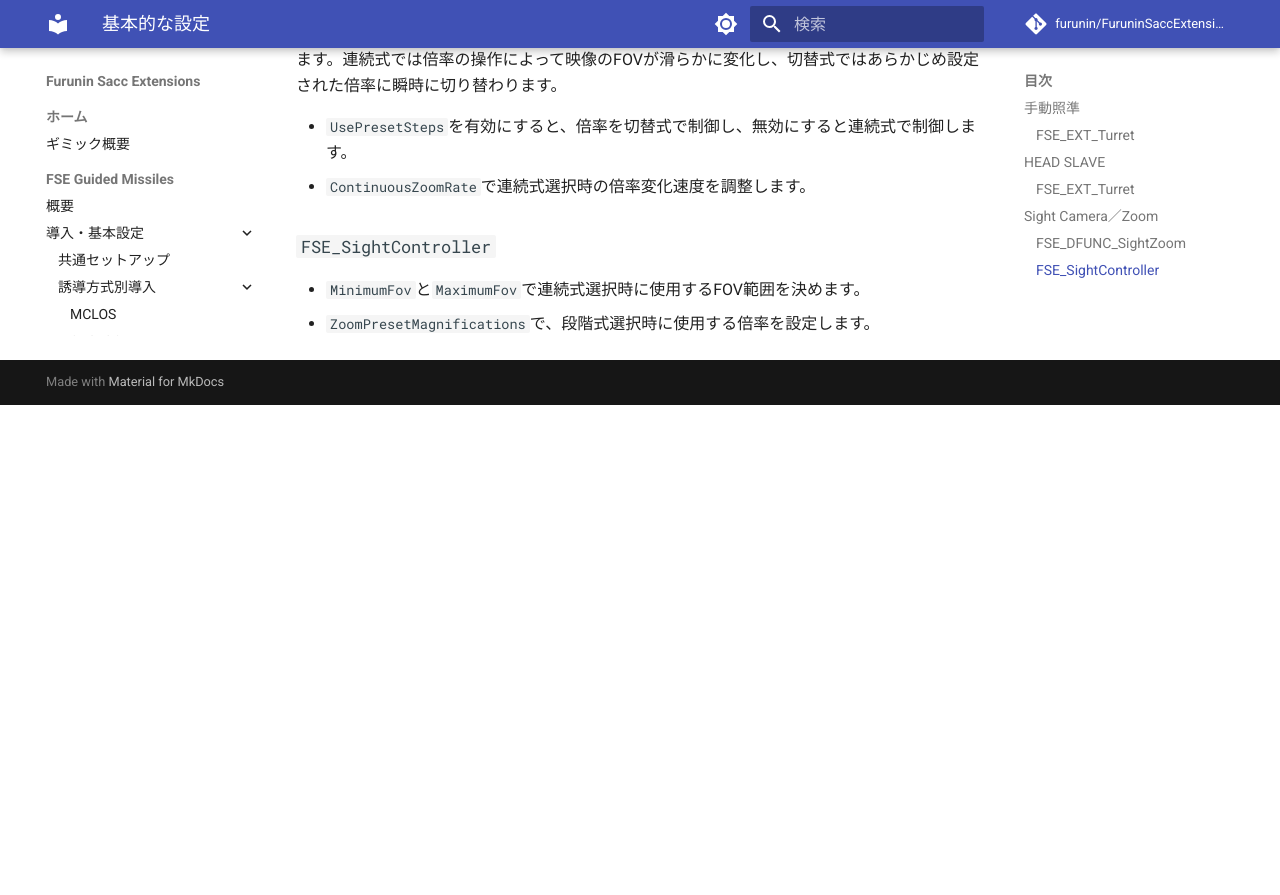
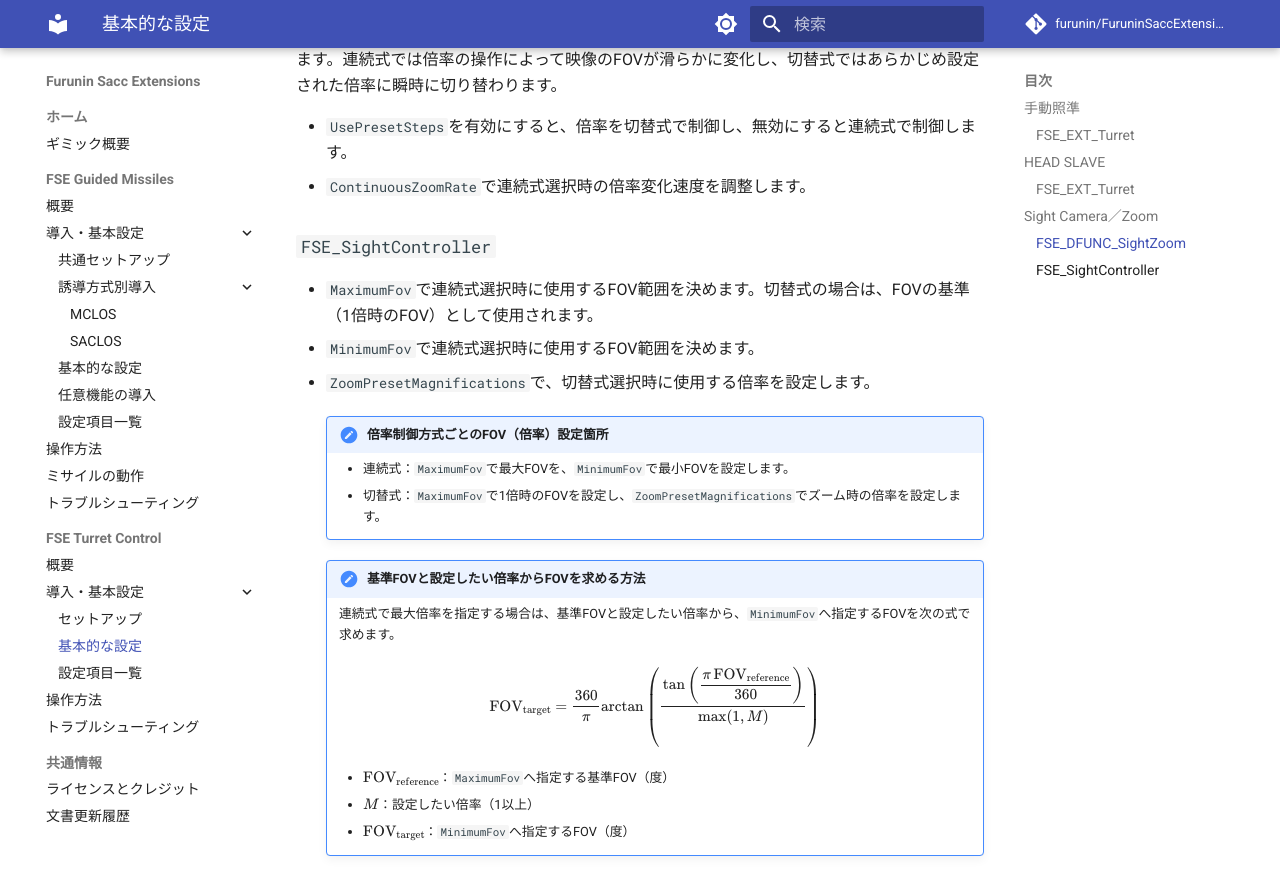
Before and after one commit to furunin/FuruninSaccExtensions-Docs, an MkDocs documentation site: the page built from docs/turret-control/basic-settings.md, in a window 1280 px wide and 900 px high, scrolled down 1248 px. Shown: the top 895 px of the window. Built offline with MkDocs 1.6.1 and Material for MkDocs 9.7.7, drawn with Linux system fonts in a browser that asks for light colours; comment, search, counter and statistics services are not loaded; the version menu is left out; before the commit the page ends 1653 px from its top, so only the background shows below that.

Commit message:
docs(turret-control): document FOV calculation

```diff
--- a/docs/turret-control/basic-settings.md
+++ b/docs/turret-control/basic-settings.md
@@ -37,5 +37,30 @@
 
 ### `FSE_SightController`
 
-- `MinimumFov`と`MaximumFov`で連続式選択時に使用するFOV範囲を決めます。
-- `ZoomPresetMagnifications`で、段階式選択時に使用する倍率を設定します。
+- `MaximumFov`で連続式選択時に使用するFOV範囲を決めます。切替式の場合は、FOVの基準（1倍時のFOV）として使用されます。
+- `MinimumFov`で連続式選択時に使用するFOV範囲を決めます。
+- `ZoomPresetMagnifications`で、切替式選択時に使用する倍率を設定します。
+
+    !!! note "倍率制御方式ごとのFOV（倍率）設定箇所"
+
+        - 連続式：`MaximumFov`で最大FOVを、`MinimumFov`で最小FOVを設定します。
+        - 切替式：`MaximumFov`で1倍時のFOVを設定し、`ZoomPresetMagnifications`でズーム時の倍率を設定します。
+
+    !!! note "基準FOVと設定したい倍率からFOVを求める方法"
+
+        連続式で最大倍率を指定する場合は、基準FOVと設定したい倍率から、`MinimumFov`へ指定するFOVを次の式で求めます。
+
+        \[
+        \mathrm{FOV}_{\mathrm{target}}
+        =
+        \frac{360}{\pi}
+        \arctan\left(
+        \frac{
+        \tan\left(\dfrac{\pi\,\mathrm{FOV}_{\mathrm{reference}}}{360}\right)
+        }{\max(1,M)}
+        \right)
+        \]
+
+        - \(\mathrm{FOV}_{\mathrm{reference}}\)：`MaximumFov`へ指定する基準FOV（度）
+        - \(M\)：設定したい倍率（1以上）
+        - \(\mathrm{FOV}_{\mathrm{target}}\)：`MinimumFov`へ指定するFOV（度）
--- a/mkdocs.yml
+++ b/mkdocs.yml
@@ -39,10 +39,15 @@
   - admonition
   - attr_list
   - md_in_html
+  - pymdownx.arithmatex:
+      generic: true
   - pymdownx.details
   - pymdownx.superfences
   - toc:
       permalink: true
+
+extra_javascript:
+  - https://unpkg.com/mathjax@3/es5/tex-mml-chtml.js
 
 extra:
   version:
```
Also changed, not shown: docs/turret-control/operation.md (+2 -0 lines), docs/turret-control/troubleshooting.md (+1 -1 lines), 1 other file.
